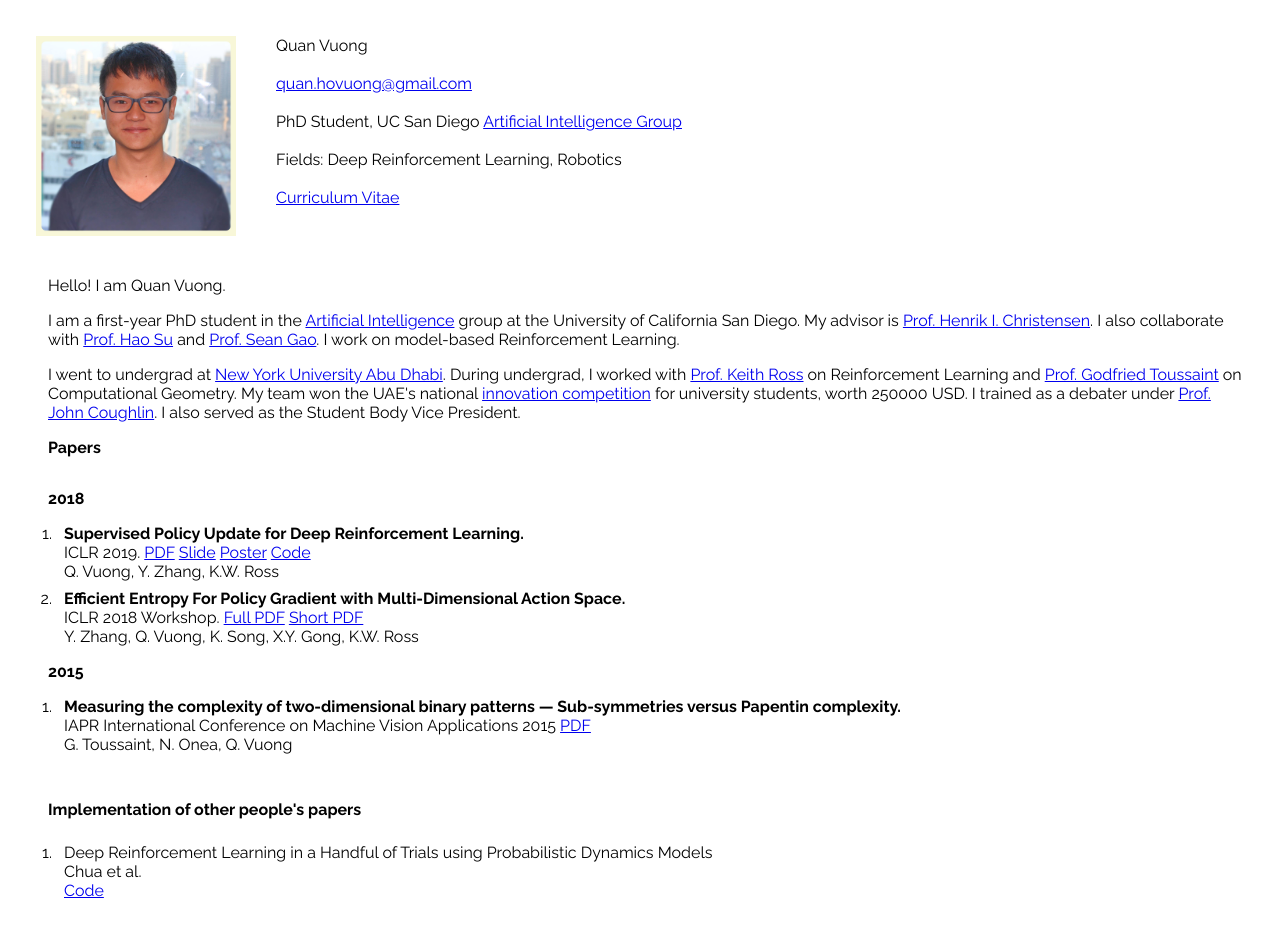
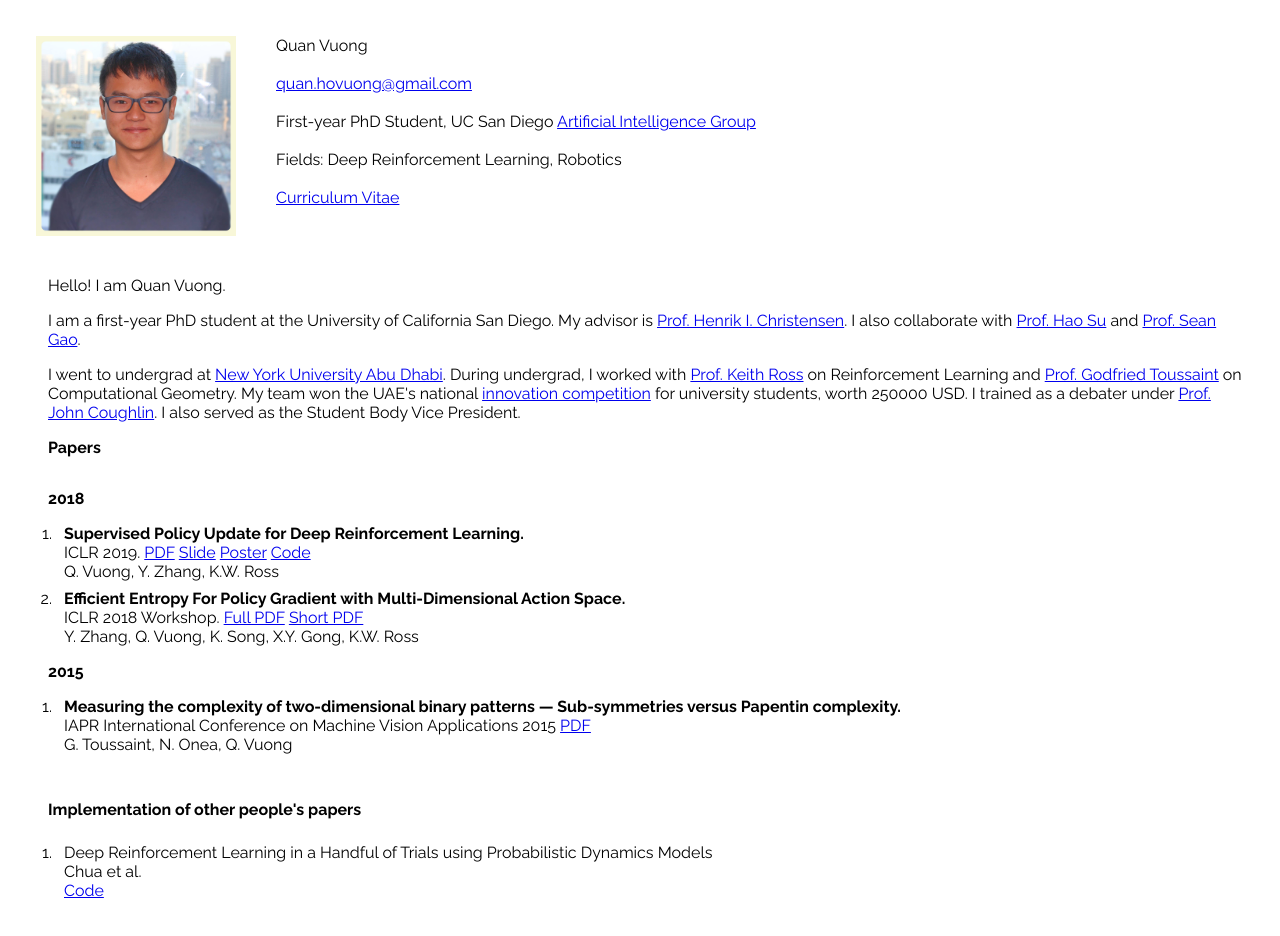
Before and after one commit to quanvuong/quanvuong.github.io, a React (Create React App) app: page / in a window 1280 px wide. Shown: the top 936 px of the page. Built offline with nearby package versions, Linux system fonts and the light colour scheme.

Commit message:
shorten intro

```diff
--- a/src/BasicInfo.js
+++ b/src/BasicInfo.js
@@ -7,7 +7,7 @@ class BasicInfo extends Component {
       <div className="BasicInfo">
         <div>Quan Vuong</div><br/>
         <div><a href="mailto:quan.hovuong@gmail.com">quan.hovuong@gmail.com</a></div><br/>
-        <div>PhD Student, UC San Diego <a href="http://ai.ucsd.edu/">Artificial Intelligence Group</a></div><br/>
+        <div>First-year PhD Student, UC San Diego <a href="http://ai.ucsd.edu/">Artificial Intelligence Group</a></div><br/>
         <div>Fields: Deep Reinforcement Learning, Robotics</div><br/>
         <div><a href="https://drive.google.com/file/d/1DpEitRs4Vk8bhtCneUNOYMxa2f2Bai-m/view?usp=sharing">Curriculum Vitae</a></div><br/>
       </div>
--- a/src/Summary.js
+++ b/src/Summary.js
@@ -7,7 +7,7 @@ class Summary extends Component {
       <div className="Summary">
         <div className="SummaryOneP">Hello! I am Quan Vuong.</div>
 
-        <div className="SummaryOneP">I am a first-year PhD student in the <a href="http://ai.ucsd.edu/">Artificial Intelligence</a> group at the University of California San Diego. My advisor is <a href="http://www.hichristensen.net">Prof. Henrik I. Christensen</a>. I also collaborate with <a href="http://cseweb.ucsd.edu/~haosu/">Prof. Hao Su</a> and <a href="https://scungao.github.io">Prof. Sean Gao</a>. I work on model-based Reinforcement Learning.</div>
+        <div className="SummaryOneP">I am a first-year PhD student at the University of California San Diego. My advisor is <a href="http://www.hichristensen.net">Prof. Henrik I. Christensen</a>. I also collaborate with <a href="http://cseweb.ucsd.edu/~haosu/">Prof. Hao Su</a> and <a href="https://scungao.github.io">Prof. Sean Gao</a>. </div>
 
         <div className="SummaryOneP">I went to undergrad at <a href="https://en.wikipedia.org/wiki/New_York_University_Abu_Dhabi">New York University Abu Dhabi</a>. During undergrad, I worked with <a href="http://www.nyu.edu/projects/keithwross/">Prof. Keith Ross</a> on Reinforcement Learning and <a href="http://cgm.cs.mcgill.ca/~godfried/">Prof. Godfried Toussaint</a> on Computational Geometry. My team won the UAE's national <a href="https://nyuad.nyu.edu/en/news/latest-news/honors-and-awards/2016/february/roadwatch-app-wins-uae-best-m-government-service-award.html">innovation competition</a> for university students, worth 250000 USD. I trained as a debater under <a href="https://its.law.nyu.edu/facultyprofiles/index.cfm?fuseaction=profile.overview&personid=42911">Prof. John Coughlin</a>. I also served as the Student Body Vice President.</div>
       </div>
```
